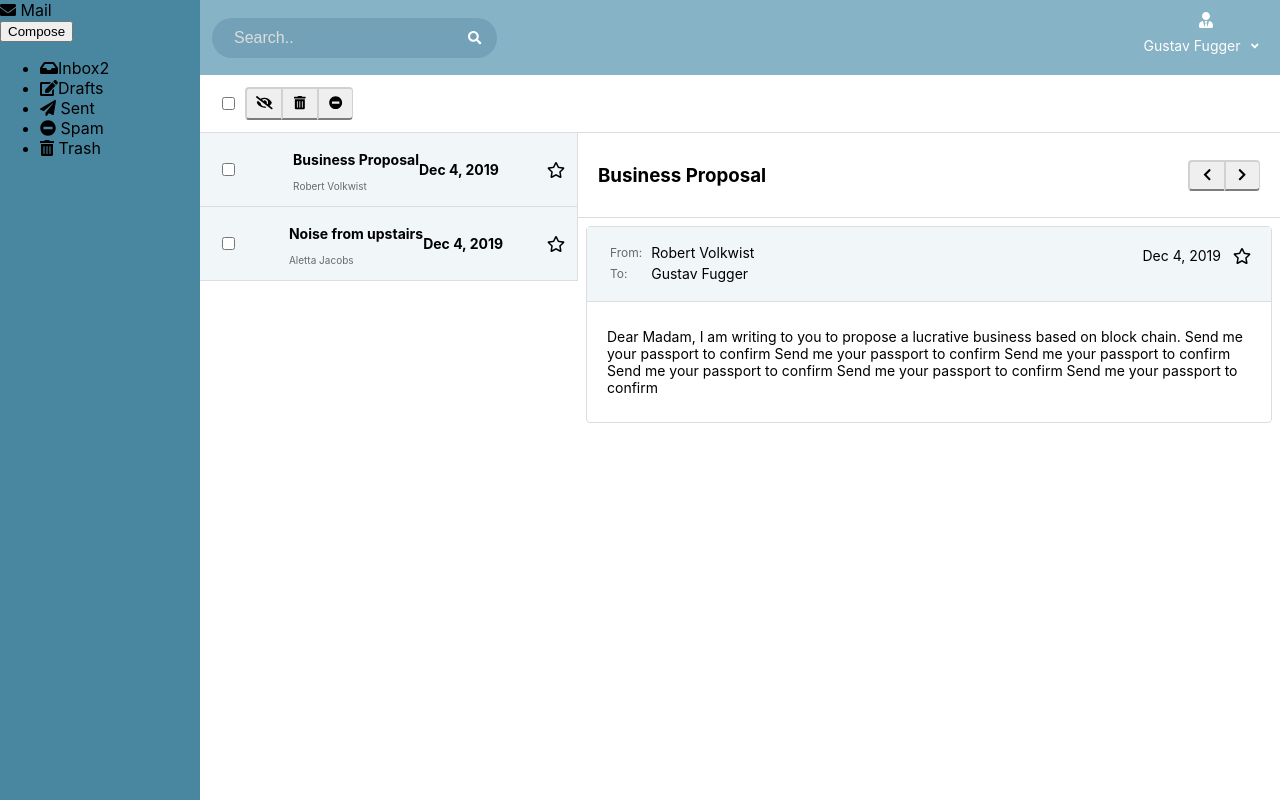
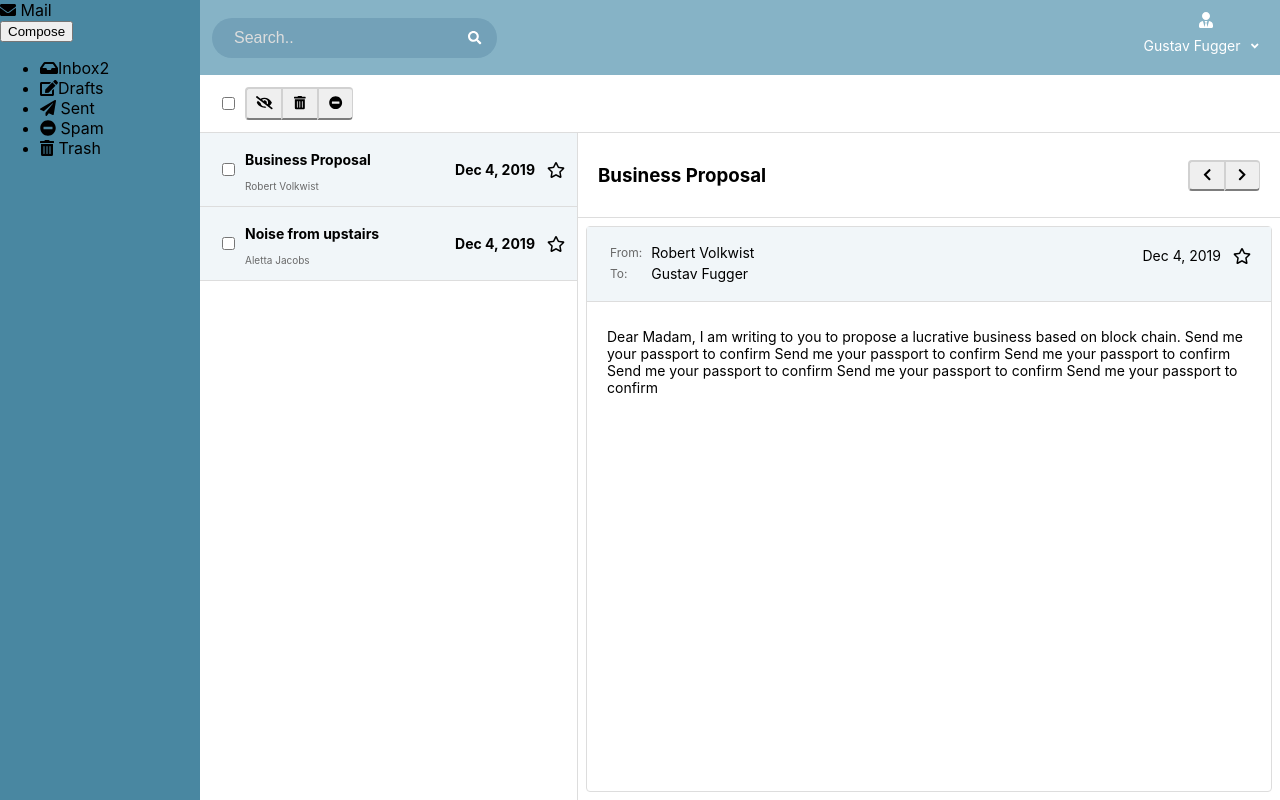
Before and after one commit to Im-perfect/mail-app-mockup, a React (Create React App) app: page / in a window 1280 px wide. Built offline with nearby package versions, Linux system fonts and the light colour scheme.

Commit message:
fix component doesn't fill the space bug (flex 1)

```diff
--- a/src/components/EmailDetails.js
+++ b/src/components/EmailDetails.js
@@ -19,7 +19,7 @@ export class EmailDetails extends Component {
       ];
       const { surname, name } = this.props.currentAccount;
       return (
-        <div id="email-detail">
+        <div id="email-detail" className="is-flex-column">
           <div className="email-detail-header">
             <h3>{subject}</h3>
             <div className="button-group">
--- a/src/components/EmailDetailsContainer.js
+++ b/src/components/EmailDetailsContainer.js
@@ -67,7 +67,7 @@ export class EmailDetailsContainer extends Component {
 
   render() {
     return (
-      <div>
+      <div className="is-flex-column grow">
         <ToolBar
           toggleCheckAll={this.toggleCheckAll}
           checkedAll={this.state.checkedAll}
--- a/src/components/EmailList.js
+++ b/src/components/EmailList.js
@@ -19,9 +19,15 @@ export class EmailList extends Component {
                   onChange={() => this.props.toggleCheck(index)}
                   checked={this.props.checked[index]}
                 ></input>
-                <div className={`email-list-item-main ${mail.read==="false"? "unread":null}`}
+                <div
+                  className={`email-list-item-main ${
+                    mail.read === "false" ? "unread" : null
+                  }`}
                   onClick={() => {
-                    this.props.setEmailRead(this.props.currentAccount.address, mail.date);
+                    this.props.setEmailRead(
+                      this.props.currentAccount.address,
+                      mail.date
+                    );
                     this.props.selectEmail(index);
                   }}
                 >
@@ -29,11 +35,10 @@ export class EmailList extends Component {
                     <p>{mail.subject}</p>
                     <span>{mail["sender name"]}</span>
                   </div>
-                  <p>{getDate(mail.date)}</p>
-                </div>
-
-                <div>
-                  <FontAwesomeIcon icon={faStar} />
+                  <div className="email-list-item-right">
+                    <p>{getDate(mail.date)}</p>
+                    <FontAwesomeIcon icon={faStar} />
+                  </div>
                 </div>
               </li>
             );
--- a/src/css/main.css
+++ b/src/css/main.css
@@ -11,7 +11,8 @@ body {
   outline: none;
 }
 
-p, td {
+p,
+td {
   font-size: 14px;
 }
 
@@ -34,6 +35,8 @@ button {
 #mailbox-container {
   margin-left: 200px;
   height: 100vh;
+    display: flex;
+    flex-direction: column;
 }
 
 #header-bar {
@@ -166,13 +169,12 @@ input[type="checkbox"] {
 
 #email-detail-container {
   display: flex;
-  align-items: flex-start;
+  flex: 1;
 }
 
 #email-list-container {
-  flex: 35%;
+  flex: 35% 1;
   border-right: 1px solid #dddddd;
-  background-color: #f1f6f9;
 }
 
 .email-list {
@@ -187,6 +189,7 @@ input[type="checkbox"] {
   justify-content: space-between;
   border-bottom: 1px solid #dddddd;
   padding: 12px;
+  background-color: #f1f6f9;
 }
 
 .email-list li:hover {
@@ -197,13 +200,15 @@ input[type="checkbox"] {
 .email-list-item-main {
   display: flex;
   align-items: center;
+  justify-content: space-between;
+  flex: 1;
 }
 
 .email-list-item-main p {
   margin: 6px 0;
 }
 
-.email-list-item-main.unread p{
+.email-list-item-main.unread p {
   font-weight: bold;
 }
 
@@ -211,6 +216,16 @@ input[type="checkbox"] {
   font-size: 10px;
   margin: 6px 0;
   color: #696969;
+}
+
+.email-list-item-right {
+  display: flex;
+  justify-content: end;
+  align-items: center;
+}
+
+.email-list-item-right * {
+  margin-left: 12px;
 }
 
 #email-detail {
@@ -226,6 +241,7 @@ input[type="checkbox"] {
 }
 
 .email-content {
+  flex: 1;
   margin: 8px;
   border: 1px solid #dddddd;
   border-radius: 4px;
@@ -257,6 +273,15 @@ input[type="checkbox"] {
   margin-left: 12px;
 }
 
-.email-content-detail{
+.email-content-detail {
   padding: 12px 20px;
 }
+
+.is-flex-column {
+  display: flex;
+  flex-direction: column;
+}
+
+.grow {
+  flex: 1;
+}
```
